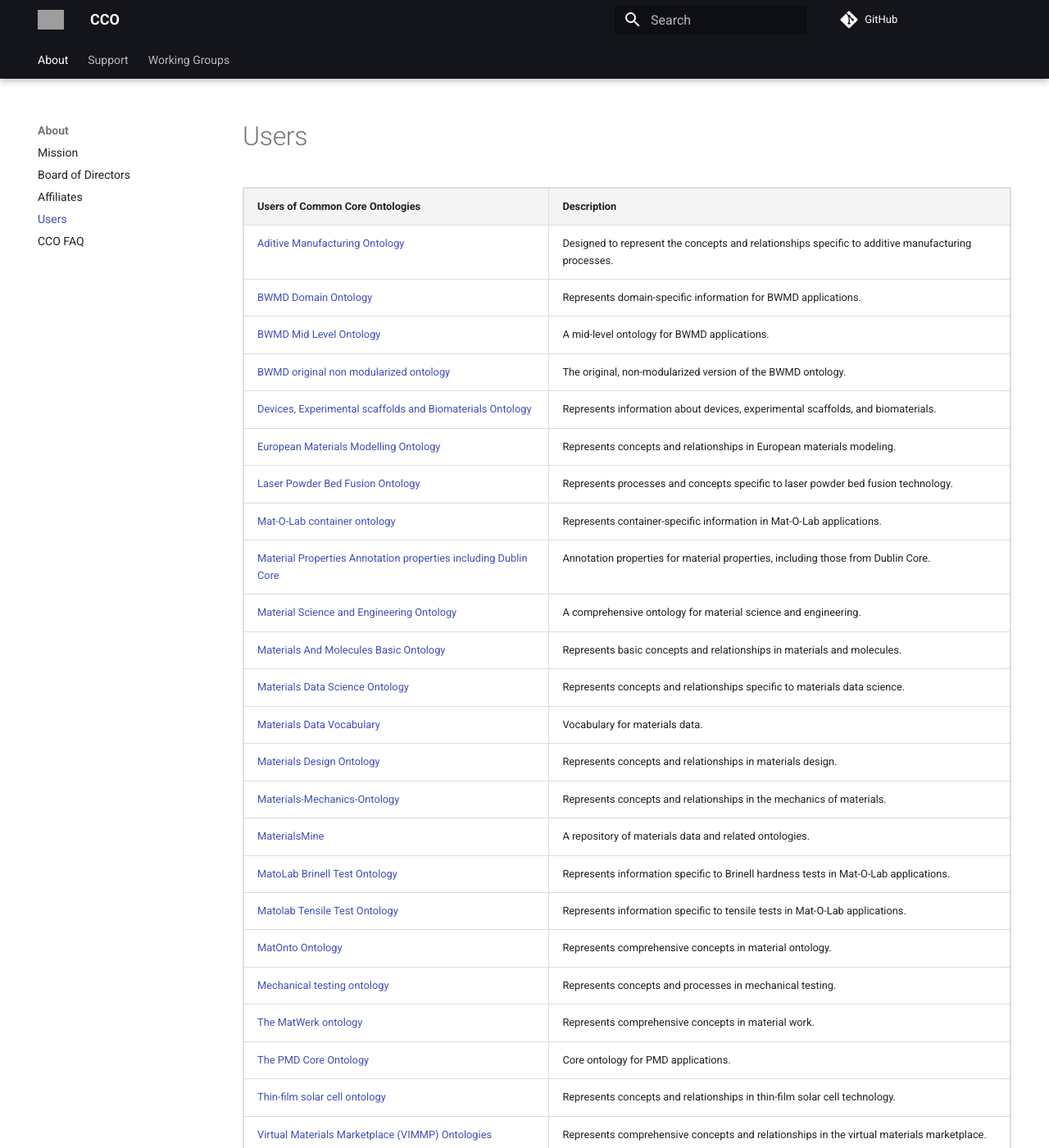
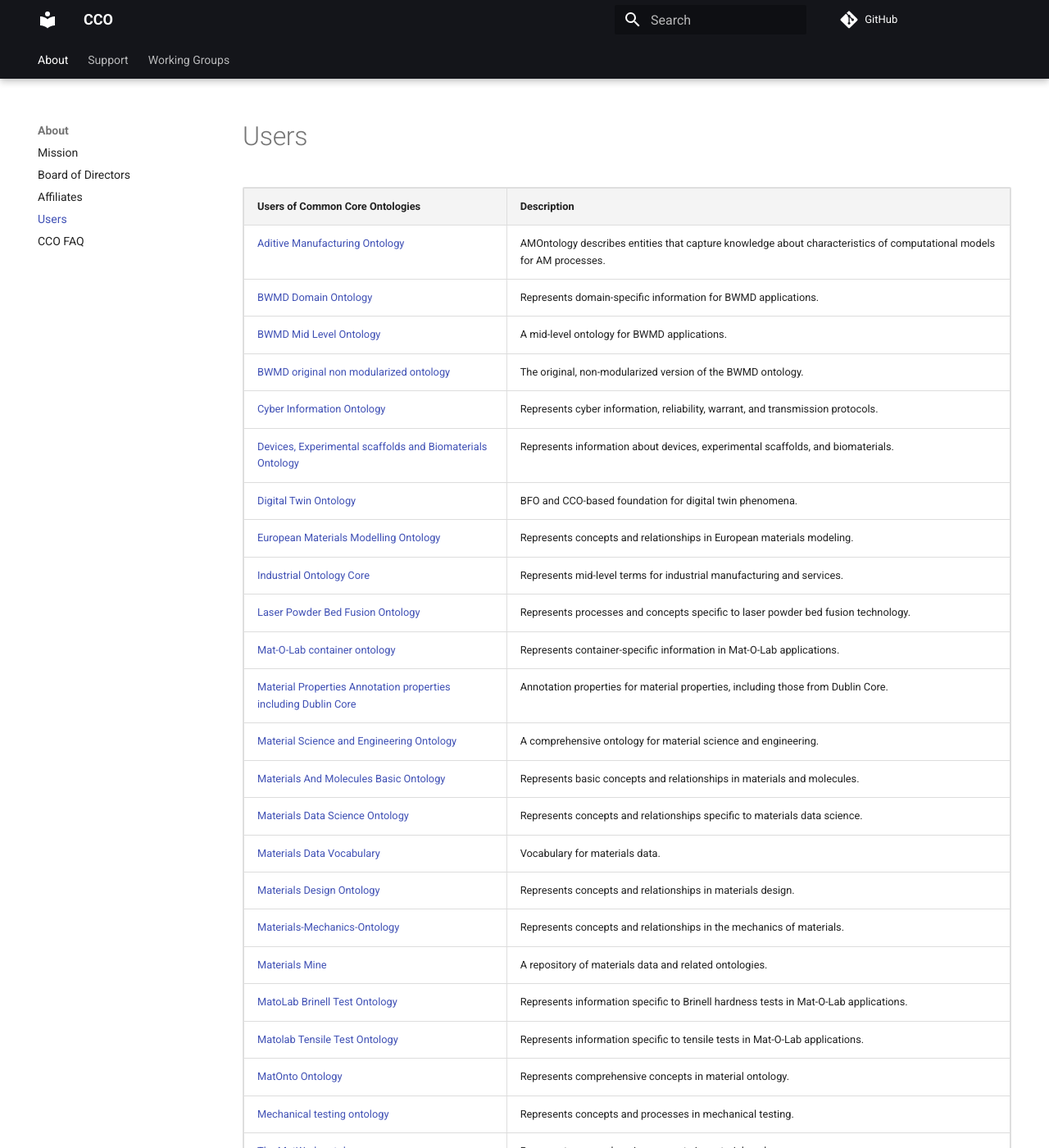
Before and after one commit to CommonCoreOntology/cco-webpage, an MkDocs documentation site: the page built from docs/users.md, in a window 1280 px wide and 1400 px high. Shown: the whole window at 82% size. Built offline with MkDocs 1.6.1 and Material for MkDocs 9.7.7, drawn with Linux system fonts in a browser that asks for light colours; comment, search, counter and statistics services are not loaded; some of the changed text lies outside the part shown; grey boxes are pictures that could not be loaded.

Commit message:
refining and adding links

```diff
--- a/docs/users.md
+++ b/docs/users.md
@@ -30,100 +30,114 @@
         </thead>
         <tbody>
             <tr>
-                <td><a href="#">Aditive Manufacturing Ontology</a></td>
-                <td>Designed to represent the concepts and relationships specific to additive manufacturing processes.</td>
+                <td><a href="https://matportal.org/ontologies/AMONTOLOGY">Aditive Manufacturing Ontology</a></td>
+                <td>AMOntology describes entities that capture knowledge about characteristics of computational models for AM processes.</td>
             </tr>
             <tr>
-                <td><a href="#">BWMD Domain Ontology</a></td>
+                <td><a href="https://matportal.org/ontologies/BWMD-DOMAIN">BWMD Domain Ontology</a></td>
                 <td>Represents domain-specific information for BWMD applications.</td>
             </tr>
             <tr>
-                <td><a href="#">BWMD Mid Level Ontology</a></td>
+                <td><a href="https://matportal.org/ontologies/BWMD-MID">BWMD Mid Level Ontology</a></td>
                 <td>A mid-level ontology for BWMD applications.</td>
             </tr>
             <tr>
-                <td><a href="#">BWMD original non modularized ontology</a></td>
+                <td><a href="https://matportal.org/ontologies/BWMD">BWMD original non modularized ontology</a></td>
                 <td>The original, non-modularized version of the BWMD ontology.</td>
             </tr>
             <tr>
-                <td><a href="#">Devices, Experimental scaffolds and Biomaterials Ontology</a></td>
+                <td><a href="https://github.com/CommonCoreOntology/TowardsACyberInformationOntology">Cyber Information Ontology</a></td>
+                <td>Represents cyber information, reliability, warrant, and transmission protocols.</td>
+            </tr>
+            <tr>
+                <td><a href="https://matportal.org/ontologies/DEB">Devices, Experimental scaffolds and Biomaterials Ontology</a></td>
                 <td>Represents information about devices, experimental scaffolds, and biomaterials.</td>
             </tr>
+            <td><a href="https://arxiv.org/pdf/2405.00960v1">Digital Twin Ontology</a></td>
+                <td>BFO and CCO-based foundation for digital twin phenomena.</td>
+            </tr>
             <tr>
-                <td><a href="#">European Materials Modelling Ontology</a></td>
+                <td><a href="https://matportal.org/ontologies/EMMO">European Materials Modelling Ontology</a></td>
                 <td>Represents concepts and relationships in European materials modeling.</td>
             </tr>
             <tr>
-                <td><a href="#">Laser Powder Bed Fusion Ontology</a></td>
+                <td><a href="https://github.com/iofoundry/ontology">Industrial Ontology Core</a></td>
+                <td>Represents mid-level terms for industrial manufacturing and services.</td>
+            </tr>
+            <tr>
+                <td><a href="https://matportal.org/ontologies/LPBFO">Laser Powder Bed Fusion Ontology</a></td>
                 <td>Represents processes and concepts specific to laser powder bed fusion technology.</td>
             </tr>
             <tr>
-                <td><a href="#">Mat-O-Lab container ontology</a></td>
+                <td><a href="https://matportal.org/ontologies/MOCO">Mat-O-Lab container ontology</a></td>
                 <td>Represents container-specific information in Mat-O-Lab applications.</td>
             </tr>
             <tr>
-                <td><a href="#">Material Properties Annotation properties including Dublin Core</a></td>
+                <td><a href="https://matportal.org/ontologies/MP-SCHM">Material Properties Annotation properties including Dublin Core</a></td>
                 <td>Annotation properties for material properties, including those from Dublin Core.</td>
             </tr>
             <tr>
-                <td><a href="#">Material Science and Engineering Ontology</a></td>
+                <td><a href="https://matportal.org/ontologies/MSEO">Material Science and Engineering Ontology</a></td>
                 <td>A comprehensive ontology for material science and engineering.</td>
             </tr>
             <tr>
-                <td><a href="#">Materials And Molecules Basic Ontology</a></td>
+                <td><a href="https://matportal.org/ontologies/MAMBO">Materials And Molecules Basic Ontology</a></td>
                 <td>Represents basic concepts and relationships in materials and molecules.</td>
             </tr>
             <tr>
-                <td><a href="#">Materials Data Science Ontology</a></td>
+                <td><a href="https://matportal.org/ontologies/MDS">Materials Data Science Ontology</a></td>
                 <td>Represents concepts and relationships specific to materials data science.</td>
             </tr>
             <tr>
-                <td><a href="#">Materials Data Vocabulary</a></td>
+                <td><a href="https://matportal.org/ontologies/NMRRVOCAB">Materials Data Vocabulary</a></td>
                 <td>Vocabulary for materials data.</td>
             </tr>
             <tr>
-                <td><a href="#">Materials Design Ontology</a></td>
+                <td><a href="https://matportal.org/ontologies/MDO-FULL">Materials Design Ontology</a></td>
                 <td>Represents concepts and relationships in materials design.</td>
             </tr>
             <tr>
-                <td><a href="#">Materials-Mechanics-Ontology</a></td>
+                <td><a href="https://matportal.org/ontologies/MECH">Materials-Mechanics-Ontology</a></td>
                 <td>Represents concepts and relationships in the mechanics of materials.</td>
             </tr>
             <tr>
-                <td><a href="#">MaterialsMine</a></td>
+                <td><a href="https://matportal.org/ontologies/MM">Materials Mine</a></td>
                 <td>A repository of materials data and related ontologies.</td>
             </tr>
             <tr>
-                <td><a href="#">MatoLab Brinell Test Ontology</a></td>
+                <td><a href="https://matportal.org/ontologies/MOL_BRINELL">MatoLab Brinell Test Ontology</a></td>
                 <td>Represents information specific to Brinell hardness tests in Mat-O-Lab applications.</td>
             </tr>
             <tr>
-                <td><a href="#">Matolab Tensile Test Ontology</a></td>
+                <td><a href="https://matportal.org/ontologies/MOL_TENSILE">Matolab Tensile Test Ontology</a></td>
                 <td>Represents information specific to tensile tests in Mat-O-Lab applications.</td>
             </tr>
             <tr>
-                <td><a href="#">MatOnto Ontology</a></td>
+                <td><a href="https://matportal.org/ontologies/MATONTO">MatOnto Ontology</a></td>
                 <td>Represents comprehensive concepts in material ontology.</td>
             </tr>
             <tr>
-                <td><a href="#">Mechanical testing ontology</a></td>
+                <td><a href="https://matportal.org/ontologies/MTO">Mechanical testing ontology</a></td>
                 <td>Represents concepts and processes in mechanical testing.</td>
             </tr>
             <tr>
-                <td><a href="#">The MatWerk ontology</a></td>
+                <td><a href="https://matportal.org/ontologies/MWO">The MatWerk ontology</a></td>
                 <td>Represents comprehensive concepts in material work.</td>
             </tr>
             <tr>
-                <td><a href="#">The PMD Core Ontology</a></td>
+                <td><a href="https://matportal.org/ontologies/PMDCO">The PMD Core Ontology</a></td>
                 <td>Core ontology for PMD applications.</td>
             </tr>
             <tr>
-                <td><a href="#">Thin-film solar cell ontology</a></td>
+                <td><a href="https://matportal.org/ontologies/TFSCO">Thin-film solar cell ontology</a></td>
                 <td>Represents concepts and relationships in thin-film solar cell technology.</td>
             </tr>
             <tr>
-                <td><a href="#">Virtual Materials Marketplace (VIMMP) Ontologies</a></td>
+                <td><a href="https://matportal.org/ontologies/VIMMP_ONTOLOGIES">Virtual Materials Marketplace (VIMMP) Ontologies</a></td>
                 <td>Represents comprehensive concepts and relationships in the virtual materials marketplace.</td>
+            </tr>
+            <td><a href="https://bioportal.bioontology.org/ontologies/VIDO">Virus Infectious Disease Ontology</a></td>
+                <td>Represents epidemiology, classification, pathogenesis, and treatment of terms used by virologists, i.e. virus, prion, satellite, viroid, etc.</td>
             </tr>
         </tbody>
     </table>
--- a/mkdocs.yml
+++ b/mkdocs.yml
@@ -6,7 +6,6 @@
 
 theme:
   name: material
-  logo: assets/logos/BFO-CCO.png
   palette:
     primary: black
   features:
```
Also changed, not shown: docs/affiliates.md (+1 -1 lines), docs/board.md (+19 -15 lines), docs/office-hours.md (+0 -34 lines), docs/working-groups.md (+0 -34 lines).
